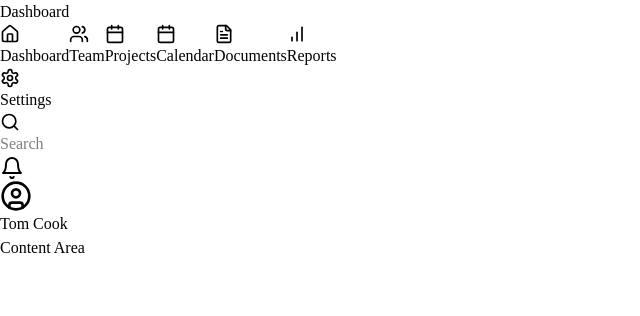
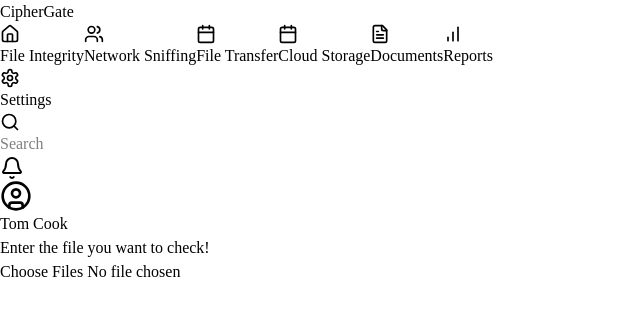
Before and after one commit to kachaparth/CipherGate, a React (Vite) app in the folder frontend/src/renderer/: page / in a window 1280 px wide. Shown: the top 316 px of the page, without its empty margins (0-640 px from the left). Built offline with nearby package versions, Linux system fonts and the light colour scheme.

Commit message:
integrity

```diff
--- a/frontend/package.json
+++ b/frontend/package.json
@@ -20,7 +20,8 @@
   "dependencies": {
     "@electron-toolkit/preload": "^3.0.1",
     "@electron-toolkit/utils": "^4.0.0",
-    "@tailwindcss/vite": "^4.0.8"
+    "@tailwindcss/vite": "^4.0.8",
+    "lucide-react": "^0.475.0"
   },
   "devDependencies": {
     "@electron-toolkit/eslint-config": "^2.0.0",
--- a/frontend/src/renderer/src/App.jsx
+++ b/frontend/src/renderer/src/App.jsx
@@ -1,14 +1,15 @@
 import { useState } from 'react';
 import { Home, Users, Calendar, FileText, BarChart, Settings, Search, Bell, UserCircle } from 'lucide-react';
+import Integrity from './integrity';
 
 export default function DashboardLayout() {
   const [active, setActive] = useState('Dashboard');
 
   const menuItems = [
-    { name: 'Dashboard', icon: Home },
-    { name: 'Team', icon: Users },
-    { name: 'Projects', icon: Calendar },
-    { name: 'Calendar', icon: Calendar },
+    { name: 'File Integrity', icon: Home },
+    { name: 'Network Sniffing', icon: Users },
+    { name: 'File Transfer', icon: Calendar },
+    { name: 'Cloud Storage', icon: Calendar },
     { name: 'Documents', icon: FileText },
     { name: 'Reports', icon: BarChart },
   ];
@@ -17,7 +18,7 @@ export default function DashboardLayout() {
     <div className="flex h-screen bg-gray-100">
       {/* Sidebar */}
       <aside className="w-64 bg-gray-900 text-white flex flex-col">
-        <div className="p-6 text-lg font-semibold">Dashboard</div>
+        <div className="p-6 text-lg font-semibold">CipherGate</div>
         <nav className="flex-1">
           {menuItems.map((item) => (
             <button
@@ -62,7 +63,10 @@ export default function DashboardLayout() {
         {/* Content Area */}
         <section className="flex-1 p-6 bg-gray-50">
           <div className="h-full border-dashed border-2 border-gray-300 flex items-center justify-center">
-            Content Area
+
+
+             <Integrity/>
+
           </div>
         </section>
       </main>
--- /dev/null
+++ b/frontend/src/renderer/src/integrity.jsx
@@ -0,0 +1,32 @@
+import React, { useState } from 'react';
+
+function Integrity() {
+    const [files, setFiles] = useState([]);
+
+    const handleFileUpload = (event) => {
+        const uploadedFiles = Array.from(event.target.files);
+        setFiles(prevFiles => [...prevFiles, ...uploadedFiles]);
+    };
+
+    return (
+        <div className="p-4">
+            <h1 className="text-xl font-bold mb-4">Enter the file you want to check!</h1>
+            <div className="mb-4">
+                <input type="file" onChange={handleFileUpload} multiple className="border p-2 rounded" />
+            </div>
+
+            {files.length > 0 && (
+                <div>
+                    <h2 className="text-lg font-semibold mb-2">Files currently under checking:</h2>
+                    <ul className="list-disc pl-5">
+                        {files.map((file, index) => (
+                            <li key={index}>{file.name}</li>
+                        ))}
+                    </ul>
+                </div>
+            )}
+        </div>
+    );
+}
+
+export default Integrity;
```
Also changed, not shown: 1 other file (tests, documents, lock files or other folders).
